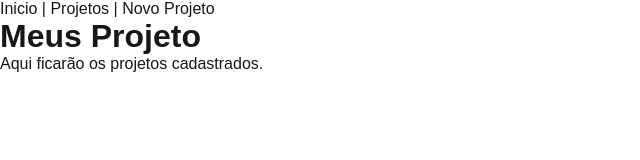
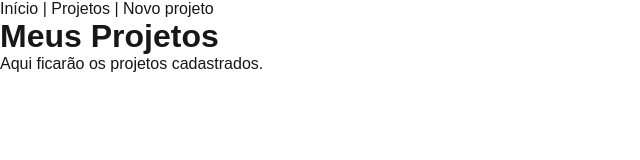
Before and after one commit to einelucas/web-fullstack-lab, a Next.js app: page /projetos in a window 1280 px wide. Shown: the top 160 px of the page, without its empty margins (0-640 px from the left). Built offline with nearby package versions, Linux system fonts and the light colour scheme.

Commit message:
fix: corrige rota de novo projeto

```diff
--- a/src/app/projetos/page.js
+++ b/src/app/projetos/page.js
@@ -5,7 +5,7 @@ export default function ProjetosPage() {
     <main>
       <Navegacao />
 
-      <h1>Meus Projeto</h1>
+      <h1>Meus Projetos</h1>
       <p>Aqui ficarão os projetos cadastrados.</p>
     </main>
   );
--- a/src/components/Navegacao.js
+++ b/src/components/Navegacao.js
@@ -2,12 +2,12 @@ import Link from "next/link";
 
 export default function Navegacao() {
   return (
-    <nav aria-label="Navegação Principal">
-      <Link href="/">Inicio</Link>
+    <nav aria-label="Navegação principal">
+      <Link href="/">Início</Link>
       {" | "}
       <Link href="/projetos">Projetos</Link>
       {" | "}
-      <Link href="/projetos">Novo Projeto</Link>
+      <Link href="/projetos/novo">Novo projeto</Link>
     </nav>
   );
 }
```
